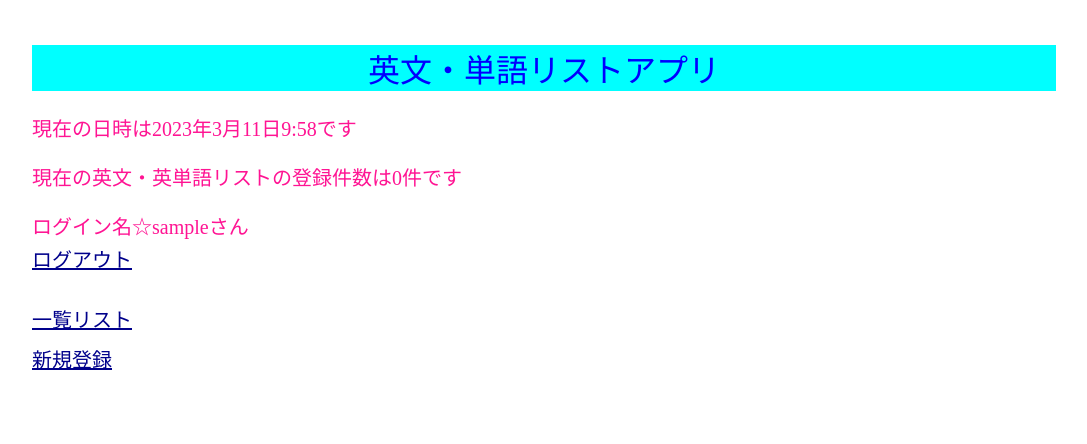
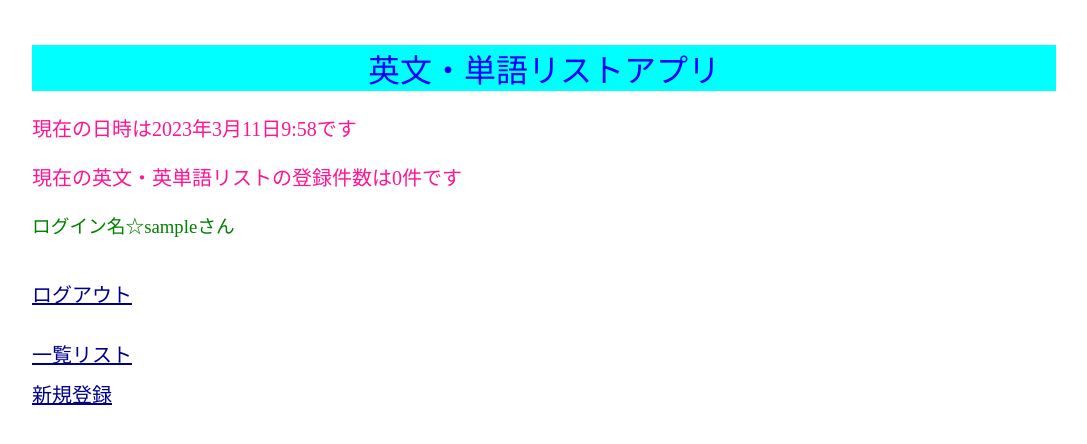
Before and after one commit to puji8493/english_list_rev2, a Django app: page / in a window 1280 px wide. Shown: the top 444 px of the page, without its empty margins (96-1183 px from the left). Run offline with Django 4.2, Linux system fonts and the light colour scheme; the visitor is signed in with stand-in values (Sample User, id 1); data that the repository does not hold is empty.

```diff
--- a/english_list/templates/english_list/base.html
+++ b/english_list/templates/english_list/base.html
@@ -1,7 +1,7 @@
 <!DOCTYPE html>
-<html lang="en">
+<html lang="ja">
 <head>
-    <meta charset="UTF-8">
+    <meta name="viewport" content="width=device-width, initial-scale=1.0">
 　　<!　block endblockの間の囲んだ部分を１つのブロックとして定義すると子テンプレートで継承先できる -->
     <! ☆☆といれた文字を継承先でblock.superを用いて後ろに表示してみた -->
     <title>{% block title %}☆☆{% endblock %}</title>
@@ -18,6 +18,11 @@
         color: #0000ff;
         background-color: #00ffff;
     }
+    h3{
+        font-weight: 400;
+        color: green;
+    }
+
     p{
         font-size: 20px;
         color: deeppink;
--- a/english_list/templates/english_list/top.html
+++ b/english_list/templates/english_list/top.html
@@ -9,7 +9,7 @@
     <p>現在の英文・英単語リストの登録件数は{{ count }}件です</p>
 
     <p>{% if user.is_authenticated %}
-        ログイン名☆{{ user.get_username }}さん<br>
+        <h3>ログイン名☆{{ user.get_username }}さん</h3><br>
         <a href="{% url 'english_list:logout' %}">ログアウト</a>
         {% else %}
         <a href="{% url 'english_list:login' %}">ログイン</a><br>
```
